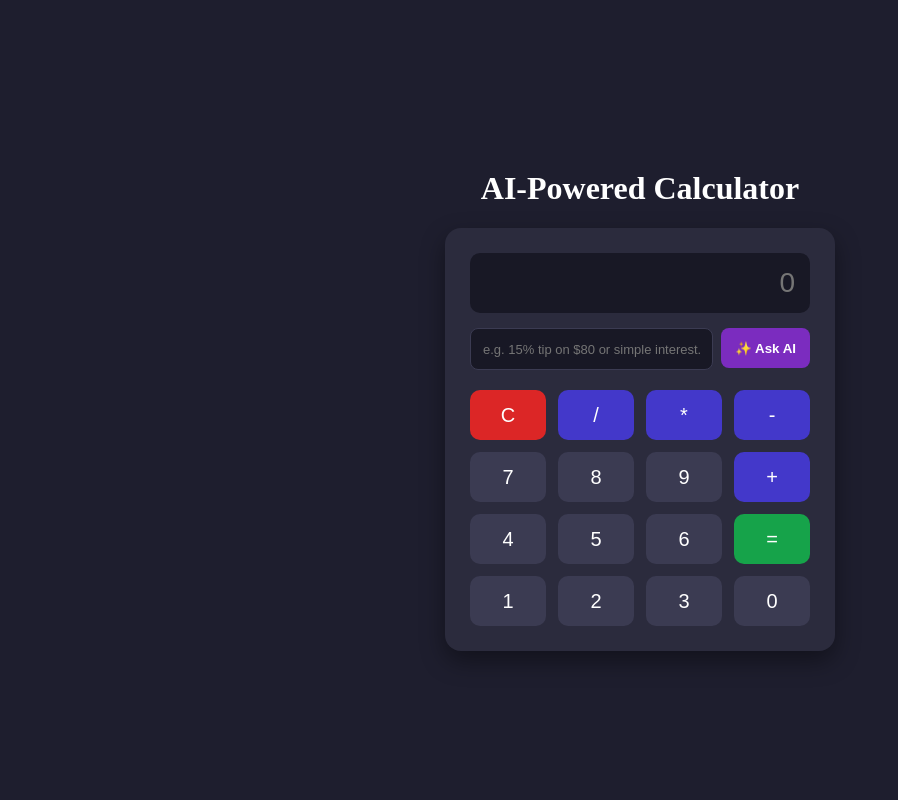
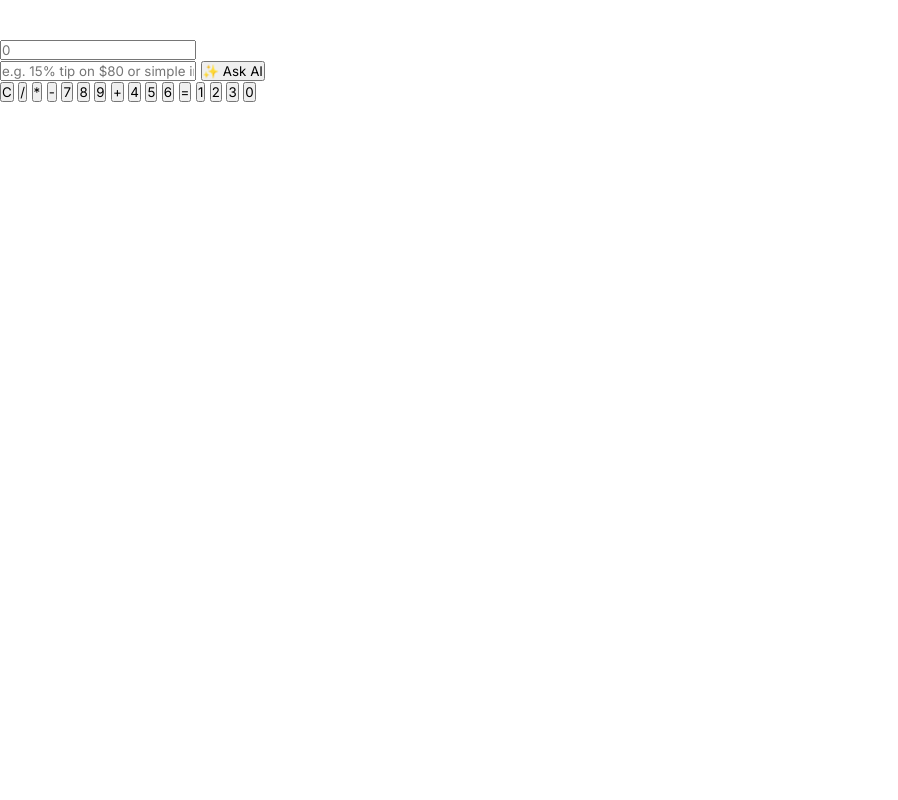
Before and after one commit to TheHimanshuMishraXD/Ai-based-calculator, a Flask app: page / in a window 1280 px wide. Shown: the whole page, without its empty margins (0-898 px from the left). Run offline with Flask 3, Linux system fonts and the light colour scheme.

Commit message:
Auto-update calculator: 2026-10-19 13:47:01

```diff
--- a/static/calc.css
+++ b/static/calc.css
@@ -1,117 +1,13 @@
+* {
+    margin: 0;
+    padding: 0;
+    box-sizing: border-box;
+    font-family: 'Inter', -apple-system, BlinkMacSystemFont, 'Segoe UI', Roboto, sans-serif;
+}
+
 body {
-    background-color: #1e1e2e;
+    background: radial-gradient(circle at the top left,#1e1e2e , #11111b);
     color: #ffffff;
     display: flex;
     flex-direction: column;
-    align-items: center;
-    justify-content: center;
-    min-height: 100vh;
-    margin: 0;
 }
-
-.calculator {
-    background-color: #2b2b3d;
-    padding: 25px;
-    border-radius: 16px;
-    box-shadow: 0 10px 25px rgba(0, 0, 0, 0.4);
-    width: 340px;
-}
-
-#display {
-    width: 100%;
-    height: 60px;
-    background-color: #181825;
-    border: none;
-    border-radius: 10px;
-    color: #ffffff;
-    font-size: 28px;
-    text-align: right;
-    padding: 10px 15px;
-    box-sizing: border-box;
-    margin-bottom: 15px;
-}
-
-/* AI Box Container */
-.ai-box {
-    display: flex;
-    gap: 8px;
-    margin-bottom: 20px;
-}
-
-/* AI Input Field */
-#ai-prompt {
-    flex: 1;
-    height: 40px;
-    background-color: #181825;
-    border: 1px solid #3b3b52;
-    border-radius: 8px;
-    color: #ffffff;
-    padding: 0 12px;
-    font-size: 13px;
-    outline: none;
-}
-
-/* Ask AI Button */
-#ai-btn {
-    height: 40px;
-    background-color: #7b2cbf;
-    color: #ffffff;
-    border: none;
-    border-radius: 8px;
-    padding: 0 14px;
-    font-weight: bold;
-    cursor: pointer;
-    transition: background-color 0.2s ease;
-}
-
-#ai-btn:hover {
-    background-color: #9d4edd;
-}
-
-/* Buttons Grid Layout */
-.buttons {
-    display: grid;
-    grid-template-columns: repeat(4, 1fr);
-    gap: 12px;
-}
-
-/* Common Button Styling */
-.btn {
-    height: 50px;
-    background-color: #3b3b52;
-    color: #ffffff;
-    border: none;
-    border-radius: 10px;
-    font-size: 20px;
-    font-weight: 500;
-    cursor: pointer;
-    transition: background-color 0.2s ease;
-}
-
-.btn:hover {
-    background-color: #4a4a66;
-}
-
-.operator {
-    background-color: #4338ca;
-}
-
-.operator:hover {
-    background-color: #4f46e9;
-}
-
-.clear {
-    background-color: #dc2626;
-}
-
-.clear:hover {
-    background-color: #ef4444;
-}
-
-.equal {
-    background-color: #16a34a;
-}
-
-.equal:hover {
-    background-color: #22c55e;
-}
```
